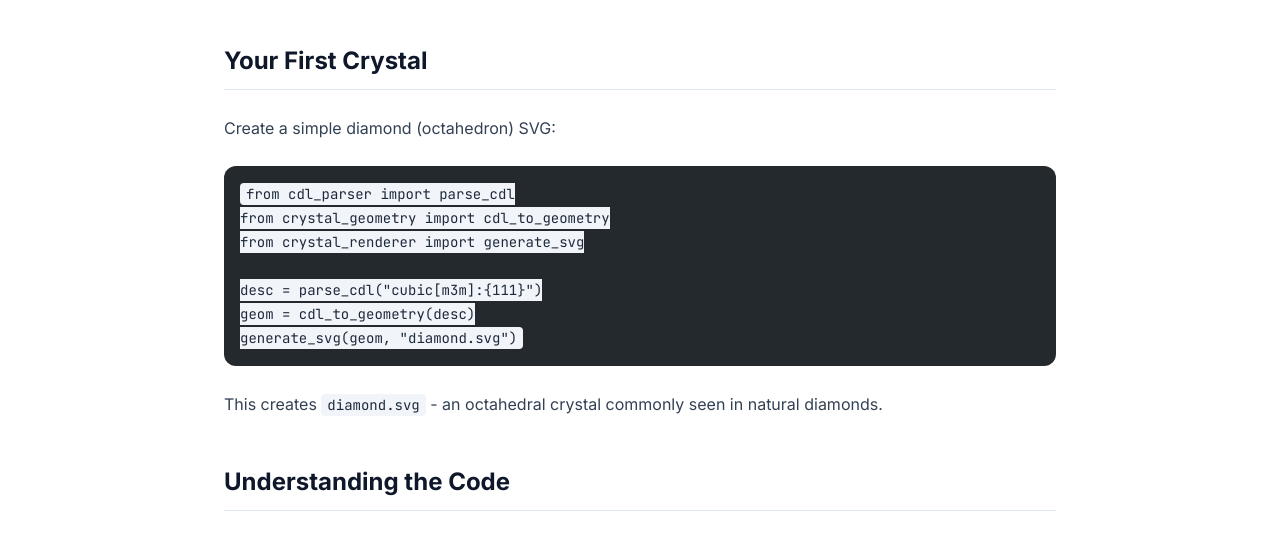
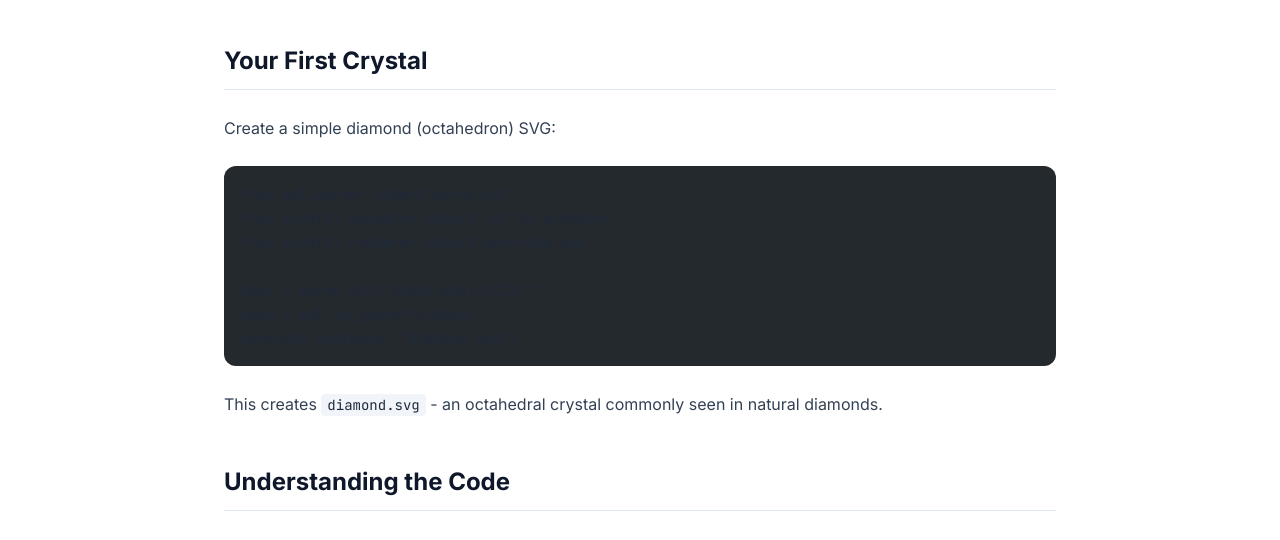
Before and after one commit to gemmology-dev/gemmology.dev, an Astro site: page /docs/quickstart in a window 1280 px wide. Shown: the part 260-800 px from the top of the page. Built offline with nearby package versions, Linux system fonts and the light colour scheme; Astro itself is replaced by a stand-in of ours; code samples lack their colours.

Commit message:
fix(styles): override typography plugin code block styling
Reset background styles on code blocks inside prose sections to prevent
light background stripes from appearing on syntax-highlighted code.

```diff
--- a/src/styles/global.css
+++ b/src/styles/global.css
@@ -157,6 +157,19 @@
   @apply bg-slate-100 px-1.5 py-0.5 rounded text-sm font-mono text-slate-800;
 }
 
+/* Reset code styling inside code blocks (Astro built-in Code component) */
+.prose pre code,
+.code-block-wrapper pre code {
+  background: transparent !important;
+  padding: 0 !important;
+  border-radius: 0 !important;
+}
+
+.prose pre code .line,
+.code-block-wrapper pre code .line {
+  background: transparent !important;
+}
+
 /* Reset prose styles inside expressive-code blocks */
 .prose .expressive-code code {
   all: unset;
```
